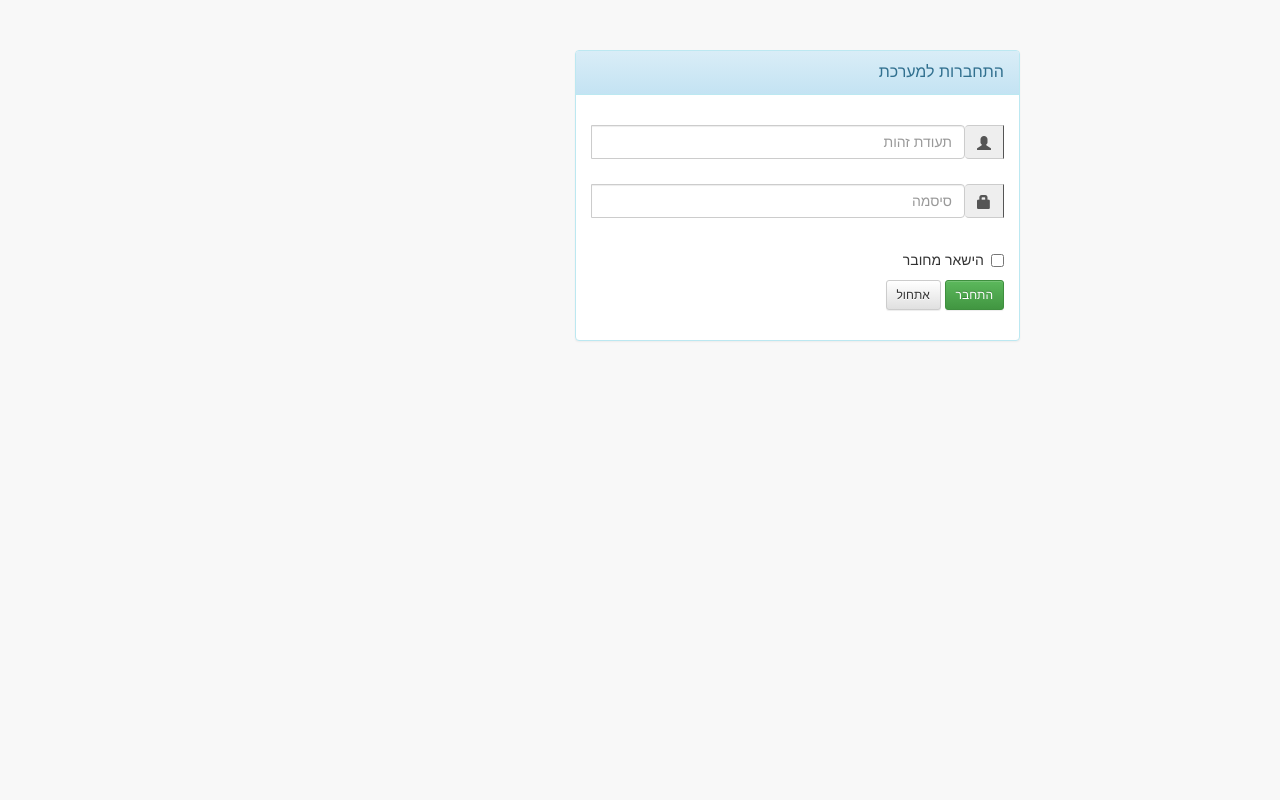
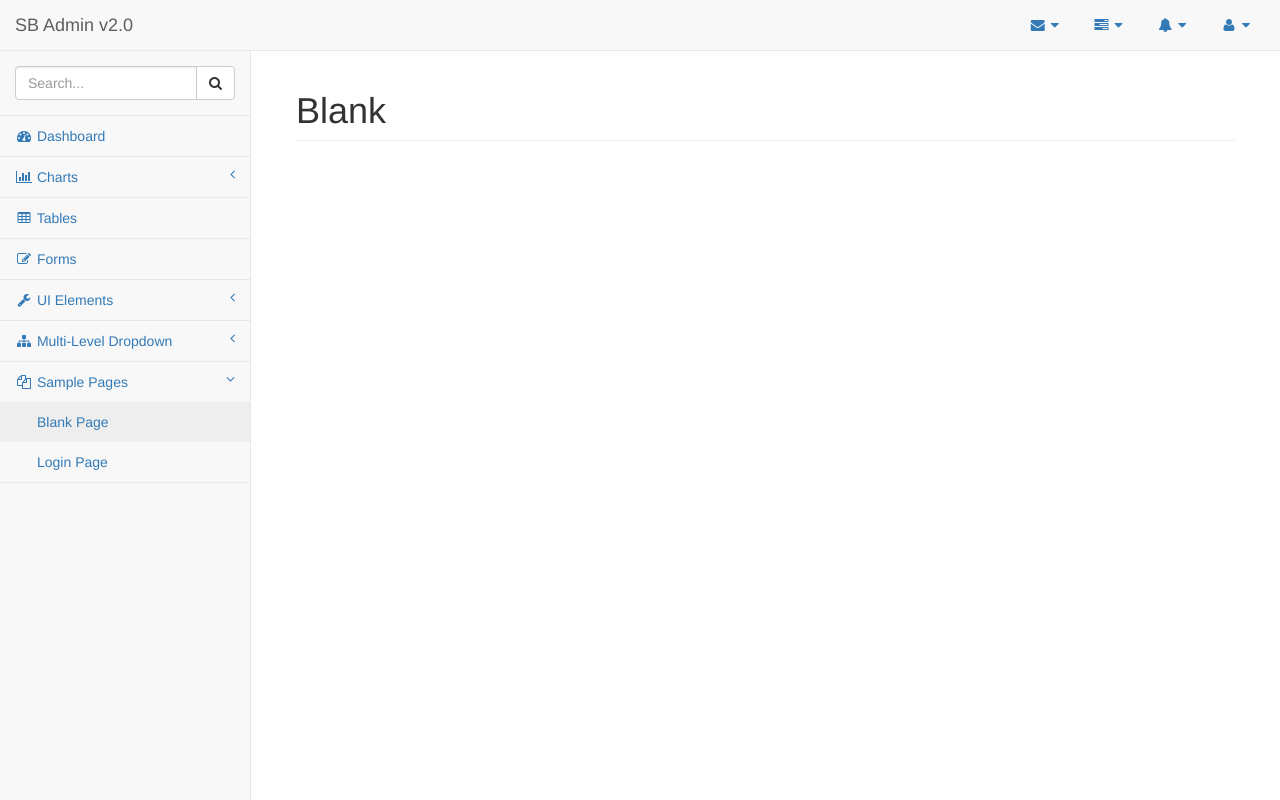
Before and after one commit to dvirsofer/FinalProject, a PHP site: page /finalProject/public/parts/addOn_blackPage.html in a window 1280 px wide. Run offline with PHP 8.4, Linux system fonts and the light colour scheme; some libraries are stand-ins or nearby versions.

Commit message:
ShiftOrganazerController upload

```diff
--- /dev/null
+++ b/public/parts/addOn_blackPage.html
@@ -0,0 +1,402 @@
+<!DOCTYPE html>
+<html lang="en">
+
+<head>
+
+    <meta charset="utf-8">
+    <meta http-equiv="X-UA-Compatible" content="IE=edge">
+    <meta name="viewport" content="width=device-width, initial-scale=1">
+    <meta name="description" content="">
+    <meta name="author" content="">
+
+    <title>שיבוץ עובדים</title>
+
+    <!-- Bootstrap Core CSS -->
+    <link href="../css/bootstrap.min.css" rel="stylesheet">
+
+    <!-- MetisMenu CSS -->
+    <link href="../bower_components/metisMenu/dist/metisMenu.min.css" rel="stylesheet">
+
+    <!-- Custom CSS -->
+    <link href="../dist/css/sb-admin-2.css" rel="stylesheet">
+
+    <!-- Custom Fonts -->
+    <link href="../bower_components/font-awesome/css/font-awesome.min.css" rel="stylesheet" type="text/css">
+
+    <!-- HTML5 Shim and Respond.js IE8 support of HTML5 elements and media queries -->
+    <!-- WARNING: Respond.js doesn't work if you view the page via file:// -->
+    <!--[if lt IE 9]>
+    <script src="https://oss.maxcdn.com/libs/html5shiv/3.7.0/html5shiv.js"></script>
+    <script src="https://oss.maxcdn.com/libs/respond.js/1.4.2/respond.min.js"></script>
+    <![endif]-->
+
+</head>
+
+<body>
+
+<div id="wrapper">
+
+    <!-- Navigation -->
+    <nav class="navbar navbar-default navbar-static-top" role="navigation" style="margin-bottom: 0">
+        <div class="navbar-header">
+            <button type="button" class="navbar-toggle" data-toggle="collapse" data-target=".navbar-collapse">
+                <span class="sr-only">Toggle navigation</span>
+                <span class="icon-bar"></span>
+                <span class="icon-bar"></span>
+                <span class="icon-bar"></span>
+            </button>
+            <a class="navbar-brand" href="index.html">SB Admin v2.0</a>
+        </div>
+        <!-- /.navbar-header -->
+
+        <ul class="nav navbar-top-links navbar-right">
+            <li class="dropdown">
+                <a class="dropdown-toggle" data-toggle="dropdown" href="#">
+                    <i class="fa fa-envelope fa-fw"></i>  <i class="fa fa-caret-down"></i>
+                </a>
+                <ul class="dropdown-menu dropdown-messages">
+                    <li>
+                        <a href="#">
+                            <div>
+                                <strong>John Smith</strong>
+                                    <span class="pull-right text-muted">
+                                        <em>Yesterday</em>
+                                    </span>
+                            </div>
+                            <div>Lorem ipsum dolor sit amet, consectetur adipiscing elit. Pellentesque eleifend...</div>
+                        </a>
+                    </li>
+                    <li class="divider"></li>
+                    <li>
+                        <a href="#">
+                            <div>
+                                <strong>John Smith</strong>
+                                    <span class="pull-right text-muted">
+                                        <em>Yesterday</em>
+                                    </span>
+                            </div>
+                            <div>Lorem ipsum dolor sit amet, consectetur adipiscing elit. Pellentesque eleifend...</div>
+                        </a>
+                    </li>
+                    <li class="divider"></li>
+                    <li>
+                        <a href="#">
+                            <div>
+                                <strong>John Smith</strong>
+                                    <span class="pull-right text-muted">
+                                        <em>Yesterday</em>
+                                    </span>
+                            </div>
+                            <div>Lorem ipsum dolor sit amet, consectetur adipiscing elit. Pellentesque eleifend...</div>
+                        </a>
+                    </li>
+                    <li class="divider"></li>
+                    <li>
+                        <a class="text-center" href="#">
+                            <strong>Read All Messages</strong>
+                            <i class="fa fa-angle-right"></i>
+                        </a>
+                    </li>
+                </ul>
+                <!-- /.dropdown-messages -->
+            </li>
+            <!-- /.dropdown -->
+            <li class="dropdown">
+                <a class="dropdown-toggle" data-toggle="dropdown" href="#">
+                    <i class="fa fa-tasks fa-fw"></i>  <i class="fa fa-caret-down"></i>
+                </a>
+                <ul class="dropdown-menu dropdown-tasks">
+                    <li>
+                        <a href="#">
+                            <div>
+                                <p>
+                                    <strong>Task 1</strong>
+                                    <span class="pull-right text-muted">40% Complete</span>
+                                </p>
+                                <div class="progress progress-striped active">
+                                    <div class="progress-bar progress-bar-success" role="progressbar" aria-valuenow="40" aria-valuemin="0" aria-valuemax="100" style="width: 40%">
+                                        <span class="sr-only">40% Complete (success)</span>
+                                    </div>
+                                </div>
+                            </div>
+                        </a>
+                    </li>
+                    <li class="divider"></li>
+                    <li>
+                        <a href="#">
+                            <div>
+                                <p>
+                                    <strong>Task 2</strong>
+                                    <span class="pull-right text-muted">20% Complete</span>
+                                </p>
+                                <div class="progress progress-striped active">
+                                    <div class="progress-bar progress-bar-info" role="progressbar" aria-valuenow="20" aria-valuemin="0" aria-valuemax="100" style="width: 20%">
+                                        <span class="sr-only">20% Complete</span>
+                                    </div>
+                                </div>
+                            </div>
+                        </a>
+                    </li>
+                    <li class="divider"></li>
+                    <li>
+                        <a href="#">
+                            <div>
+                                <p>
+                                    <strong>Task 3</strong>
+                                    <span class="pull-right text-muted">60% Complete</span>
+                                </p>
+                                <div class="progress progress-striped active">
+                                    <div class="progress-bar progress-bar-warning" role="progressbar" aria-valuenow="60" aria-valuemin="0" aria-valuemax="100" style="width: 60%">
+                                        <span class="sr-only">60% Complete (warning)</span>
+                                    </div>
+                                </div>
+                            </div>
+                        </a>
+                    </li>
+                    <li class="divider"></li>
+                    <li>
+                        <a href="#">
+                            <div>
+                                <p>
+                                    <strong>Task 4</strong>
+                                    <span class="pull-right text-muted">80% Complete</span>
+                                </p>
+                                <div class="progress progress-striped active">
+                                    <div class="progress-bar progress-bar-danger" role="progressbar" aria-valuenow="80" aria-valuemin="0" aria-valuemax="100" style="width: 80%">
+                                        <span class="sr-only">80% Complete (danger)</span>
+                                    </div>
+                                </div>
+                            </div>
+                        </a>
+                    </li>
+                    <li class="divider"></li>
+                    <li>
+                        <a class="text-center" href="#">
+                            <strong>See All Tasks</strong>
+                            <i class="fa fa-angle-right"></i>
+                        </a>
+                    </li>
+                </ul>
+                <!-- /.dropdown-tasks -->
+            </li>
+            <!-- /.dropdown -->
+            <li class="dropdown">
+                <a class="dropdown-toggle" data-toggle="dropdown" href="#">
+                    <i class="fa fa-bell fa-fw"></i>  <i class="fa fa-caret-down"></i>
+                </a>
+                <ul class="dropdown-menu dropdown-alerts">
+                    <li>
+                        <a href="#">
+                            <div>
+                                <i class="fa fa-comment fa-fw"></i> New Comment
+                                <span class="pull-right text-muted small">4 minutes ago</span>
+                            </div>
+                        </a>
+                    </li>
+                    <li class="divider"></li>
+                    <li>
+                        <a href="#">
+                            <div>
+                                <i class="fa fa-twitter fa-fw"></i> 3 New Followers
+                                <span class="pull-right text-muted small">12 minutes ago</span>
+                            </div>
+                        </a>
+                    </li>
+                    <li class="divider"></li>
+                    <li>
+                        <a href="#">
+                            <div>
+                                <i class="fa fa-envelope fa-fw"></i> Message Sent
+                                <span class="pull-right text-muted small">4 minutes ago</span>
+                            </div>
+                        </a>
+                    </li>
+                    <li class="divider"></li>
+                    <li>
+                        <a href="#">
+                            <div>
+                                <i class="fa fa-tasks fa-fw"></i> New Task
+                                <span class="pull-right text-muted small">4 minutes ago</span>
+                            </div>
+                        </a>
+                    </li>
+                    <li class="divider"></li>
+                    <li>
+                        <a href="#">
+                            <div>
+                                <i class="fa fa-upload fa-fw"></i> Server Rebooted
+                                <span class="pull-right text-muted small">4 minutes ago</span>
+                            </div>
+                        </a>
+                    </li>
+                    <li class="divider"></li>
+                    <li>
+                        <a class="text-center" href="#">
+                            <strong>See All Alerts</strong>
+                            <i class="fa fa-angle-right"></i>
+                        </a>
+                    </li>
+                </ul>
+                <!-- /.dropdown-alerts -->
+            </li>
+            <!-- /.dropdown -->
+            <li class="dropdown">
+                <a class="dropdown-toggle" data-toggle="dropdown" href="#">
+                    <i class="fa fa-user fa-fw"></i>  <i class="fa fa-caret-down"></i>
+                </a>
+                <ul class="dropdown-menu dropdown-user">
+                    <li><a href="#"><i class="fa fa-user fa-fw"></i> User Profile</a>
+                    </li>
+                    <li><a href="#"><i class="fa fa-gear fa-fw"></i> Settings</a>
+                    </li>
+                    <li class="divider"></li>
+                    <li><a href="login.html"><i class="fa fa-sign-out fa-fw"></i> Logout</a>
+                    </li>
+                </ul>
+                <!-- /.dropdown-user -->
+            </li>
+            <!-- /.dropdown -->
+        </ul>
+        <!-- /.navbar-top-links -->
+
+        <div class="navbar-default sidebar" role="navigation">
+            <div class="sidebar-nav navbar-collapse">
+                <ul class="nav" id="side-menu">
+                    <li class="sidebar-search">
+                        <div class="input-group custom-search-form">
+                            <input type="text" class="form-control" placeholder="Search...">
+                                <span class="input-group-btn">
+                                    <button class="btn btn-default" type="button">
+                                        <i class="fa fa-search"></i>
+                                    </button>
+                                </span>
+                        </div>
+                        <!-- /input-group -->
+                    </li>
+                    <li>
+                        <a href="index.html"><i class="fa fa-dashboard fa-fw"></i> Dashboard</a>
+                    </li>
+                    <li>
+                        <a href="#"><i class="fa fa-bar-chart-o fa-fw"></i> Charts<span class="fa arrow"></span></a>
+                        <ul class="nav nav-second-level">
+                            <li>
+                                <a href="flot.html">Flot Charts</a>
+                            </li>
+                            <li>
+                                <a href="morris.html">Morris.js Charts</a>
+                            </li>
+                        </ul>
+                        <!-- /.nav-second-level -->
+                    </li>
+                    <li>
+                        <a href="tables.html"><i class="fa fa-table fa-fw"></i> Tables</a>
+                    </li>
+                    <li>
+                        <a href="forms.html"><i class="fa fa-edit fa-fw"></i> Forms</a>
+                    </li>
+                    <li>
+                        <a href="#"><i class="fa fa-wrench fa-fw"></i> UI Elements<span class="fa arrow"></span></a>
+                        <ul class="nav nav-second-level">
+                            <li>
+                                <a href="panels-wells.html">Panels and Wells</a>
+                            </li>
+                            <li>
+                                <a href="buttons.html">Buttons</a>
+                            </li>
+                            <li>
+                                <a href="notifications.html">Notifications</a>
+                            </li>
+                            <li>
+                                <a href="typography.html">Typography</a>
+                            </li>
+                            <li>
+                                <a href="icons.html"> Icons</a>
+                            </li>
+                            <li>
+                                <a href="grid.html">Grid</a>
+                            </li>
+                        </ul>
+                        <!-- /.nav-second-level -->
+                    </li>
+                    <li>
+                        <a href="#"><i class="fa fa-sitemap fa-fw"></i> Multi-Level Dropdown<span class="fa arrow"></span></a>
+                        <ul class="nav nav-second-level">
+                            <li>
+                                <a href="#">Second Level Item</a>
+                            </li>
+                            <li>
+                                <a href="#">Second Level Item</a>
+                            </li>
+                            <li>
+                                <a href="#">Third Level <span class="fa arrow"></span></a>
+                                <ul class="nav nav-third-level">
+                                    <li>
+                                        <a href="#">Third Level Item</a>
+                                    </li>
+                                    <li>
+                                        <a href="#">Third Level Item</a>
+                                    </li>
+                                    <li>
+                                        <a href="#">Third Level Item</a>
+                                    </li>
+                                    <li>
+                                        <a href="#">Third Level Item</a>
+                                    </li>
+                                </ul>
+                                <!-- /.nav-third-level -->
+                            </li>
+                        </ul>
+                        <!-- /.nav-second-level -->
+                    </li>
+                    <li class="active">
+                        <a href="#"><i class="fa fa-files-o fa-fw"></i> Sample Pages<span class="fa arrow"></span></a>
+                        <ul class="nav nav-second-level">
+                            <li>
+                                <a class="active" href="blank.html">Blank Page</a>
+                            </li>
+                            <li>
+                                <a href="login.html">Login Page</a>
+                            </li>
+                        </ul>
+                        <!-- /.nav-second-level -->
+                    </li>
+                </ul>
+            </div>
+            <!-- /.sidebar-collapse -->
+        </div>
+        <!-- /.navbar-static-side -->
+    </nav>
+
+    <!-- Page Content -->
+    <div id="page-wrapper">
+        <div class="container-fluid">
+            <div class="row">
+                <div class="col-lg-12">
+                    <h1 class="page-header">Blank</h1>
+                </div>
+                <!-- /.col-lg-12 -->
+            </div>
+            <!-- /.row -->
+        </div>
+        <!-- /.container-fluid -->
+    </div>
+    <!-- /#page-wrapper -->
+
+</div>
+<!-- /#wrapper -->
+
+<!-- jQuery -->
+<script src="../bower_components/jquery/dist/jquery.min.js"></script>
+
+<!-- Bootstrap Core JavaScript -->
+<script src="../bower_components/bootstrap/dist/js/bootstrap.min.js"></script>
+
+<!-- Metis Menu Plugin JavaScript -->
+<script src="../bower_components/metisMenu/dist/metisMenu.min.js"></script>
+
+<!-- Custom Theme JavaScript -->
+<script src="../dist/js/sb-admin-2.js"></script>
+
+</body>
+
+</html>
--- a/view/ShiftOrganizerView.php
+++ b/view/ShiftOrganizerView.php
@@ -26,5 +26,10 @@
 
     }
 
+    public function showMainPage($workers)
+    {
+        include('../public/parts/addOn_blackPage.html');
+    }
+
 
 }
```
Also changed, not shown: controller/ShiftOrganizer.php (+15 -2 lines).
